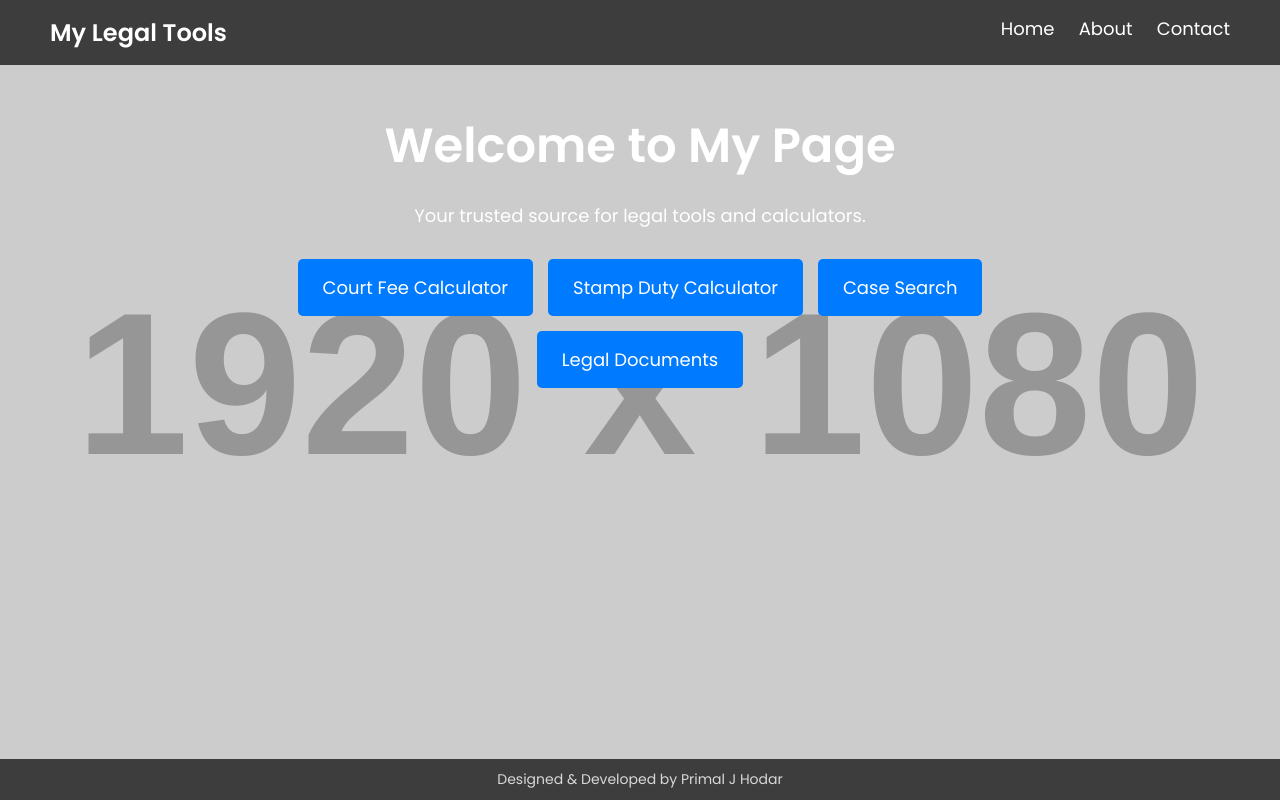
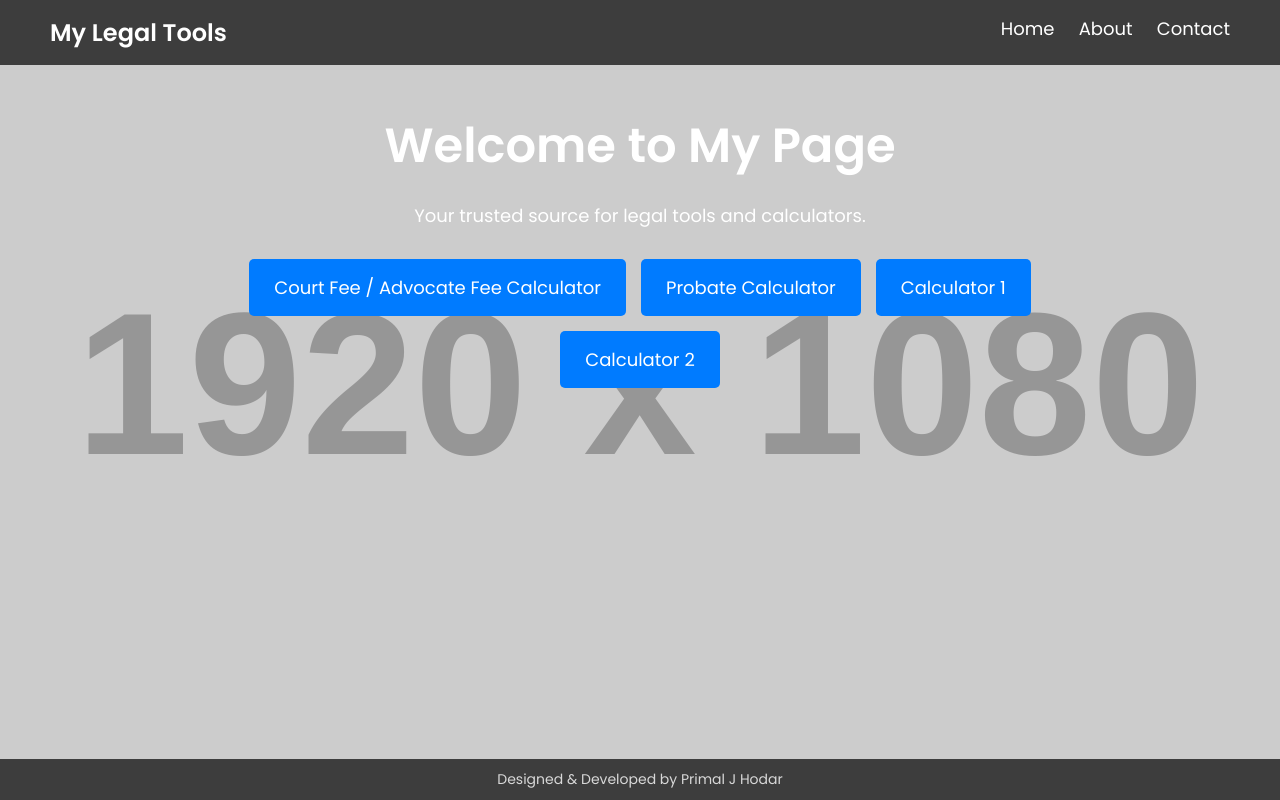
Before and after one commit to parimalhodar/home, a plain HTML site: page index.html in a window 1280 px wide. Drawn offline with Linux system fonts and the light colour scheme; placeholder pictures from the web are drawn by us.

Commit message:
Update index.html

```diff
--- a/index.html
+++ b/index.html
@@ -139,15 +139,21 @@
         <p>Your trusted source for legal tools and calculators.</p>
 
         <div class="btn-container">
-            <a href="https://parimalhodar.github.io/courtfee/" class="btn">Court Fee Calculator</a>
-            <a href="#" class="btn">Stamp Duty Calculator</a>
-            <a href="#" class="btn">Case Search</a>
-            <a href="#" class="btn">Legal Documents</a>
+            <a href="https://parimalhodar.github.io/courtfee/" class="btn">Court Fee / Advocate Fee Calculator</a>
+            <button class="btn" onclick="underConstruction()">Probate Calculator</button>
+            <button class="btn" onclick="underConstruction()">Calculator 1</button>
+            <button class="btn" onclick="underConstruction()">Calculator 2</button>
         </div>
     </div>
 
     <!-- Footer -->
     <footer>Designed & Developed by Primal J Hodar</footer>
 
+    <script>
+        function underConstruction() {
+            alert("Under Construction");
+        }
+    </script>
+
 </body>
 </html>
```
